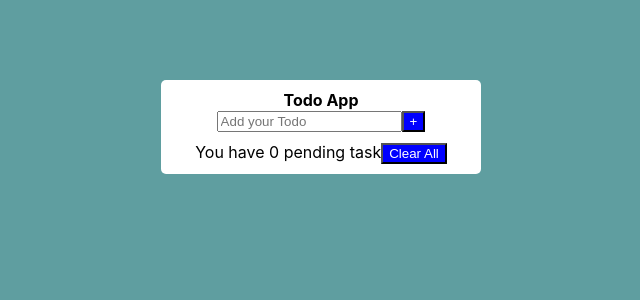
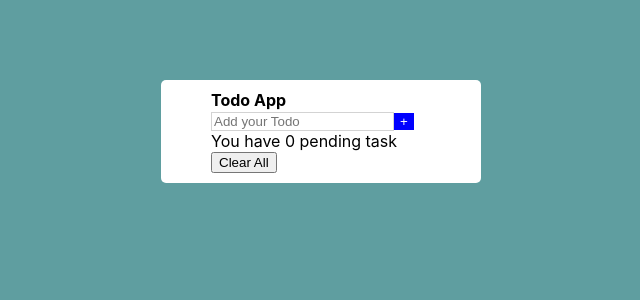
Before and after one commit to AnkitPat/todojs-react, a React (Create React App) app: page / in a window 1280 px wide. Shown: the top 300 px of the page, without its empty margins (287-927 px from the left). Built offline with nearby package versions, Linux system fonts and the light colour scheme.

Commit message:
todo list

```diff
--- a/package.json
+++ b/package.json
@@ -9,6 +9,7 @@
     "@testing-library/user-event": "^13.5.0",
     "react": "^18.1.0",
     "react-dom": "^18.1.0",
+    "react-icons": "^4.4.0",
     "react-scripts": "^5.0.1",
     "web-vitals": "^2.1.4"
   },
--- a/src/App.css
+++ b/src/App.css
@@ -15,13 +15,11 @@
 }
 
 .App-header {
-
   width: 300px;
   display: flex;
   flex-direction: column;
   align-items: center;
   justify-content: center;
-
   color: black;
 }
 
--- a/src/App.js
+++ b/src/App.js
@@ -1,51 +1,67 @@
-import logo from './logo.svg';
+
 import './App.css';
 import React from 'react'
-import ReactDOM from 'react-dom'
+import { FaTrashAlt } from "react-icons/fa";
 
 class App extends React.Component{
   state={
     text:"",
-    list:[]
+    todo:[]
 
   }
-  add(){
-   var a=this.state.list
-  var b=this.state.text
-  if (b.length>0)
-    a.push(b)
-    this.setState({list:a})
+  addtodo(){
+    var list=this.state.todo
+    var text=this.state.text
+    if (text.length>0){
+      list.push(text)
+      this.setState({todo:list})
+    }
+  this.state.text=""
   }
 
   dele(value){
-    var a=this.state.list
+    console.log(value)
+    var a=this.state.todo
     var index = a.indexOf(value);
     a.splice(index, 1);
-    this.setState({list:a})
+    this.setState({todo:a})
   }
 
 
 cle(){
-  var a=this.state.list
+  var a=this.state.todo
   a=[]
-  this.setState({list:a})
+  this.setState({todo:a})
+}
+
+handleKeyPress = (event) => {
+  if(event.key === 'Enter'){
+    this.addtodo();
+  }
 }
   render(){
-   var a=this.state.list
+   var a=this.state.todo
+
+
+
   return (
 
     <div className="App">
       <header className="App-header">
+        <div className="todoblock">
         <label className="header">Todo App</label>
-        <spam className="todoitems"><input className="input_list" placeholder="Add your Todo" onChange={(Event)=>{this.setState({text: Event.target.value})}}></input>
-        <button className="buttonsty" onClick={()=>{this.add()}}>+</button></spam>
+
+        <spam className="todoitems"><input className="input_list" placeholder="Add your Todo" value={this.state.text} onKeyPress={this.handleKeyPress} onChange={(Event)=>{this.setState({text: Event.target.value})}}></input>
+        <button className="buttonsty" onClick={()=>{this.addtodo()}}>+</button></spam>
 
 
-        {a.map(item => {
-          return <spam><li className="itemsstyle" >{item}<button  className="sty" value={item} onClick={(Event)=>{this.dele(Event.target.value)}}><i class="fa-solid fa-trash"></i></button></li></spam>;
-        })}
+        {a.map((item) => {
+          return <span className="todoitem"><li className="itemsstyle" >{item}<button  className="sty" value={item} onClick={(Event)=>{this.dele(Event.target.value)}}><FaTrashAlt /></button></li></span>;
 
-       <spam className="footer"><spam>You have {a.length} pending task</spam><button  className="buttonsty" onClick={()=>{this.cle()}}>Clear All</button></spam>
+       })}
+
+       <span className="footer"><span>You have {a.length} pending task</span><button  className="buttonstyy" onClick={()=>{this.cle()}}>Clear All</button></span>
+      </div>
       </header>
     </div>
   );
--- a/src/index.css
+++ b/src/index.css
@@ -26,12 +26,13 @@ code {
   margin-top:80px;
   margin-left: 35%;
   padding: 10px;
-  width: 250px;
+  width: 300px;
   border-radius: 5px;
   display: flex;
-  justify-content: center;
+  justify-content: left;
   background-color :white;
   color: black;
+
 }
 
 .header{
@@ -51,12 +52,39 @@ li {
 .buttonsty{
   background-color: blue;
   color: white;
+  border: 0px;
 }
 
-.sty{
-  background-color: red;
+.itemsstyle{
+  font-size: 14px;
+}
+
+.totoitem{
+  background-color: #DCDCDC;
+  padding: 5px;
+}
+
+.itemsstyle{
+  font-size: 15px;
+  padding: 5px;
+}
+.input_list{
+  border: 1px solid lightgray;
 }
 
 .footer{
   margin-top: 10px;
 }
+
+.todoblock{
+  width: 220px;
+  text-align: left;
+}
+
+.sty{
+  background-color:#DC143C;
+  float: right;
+  color:white;
+  font-size: 18px;
+  border: 0px;
+}
```
Also changed, not shown: 1 other file (tests, documents, lock files or other folders).
